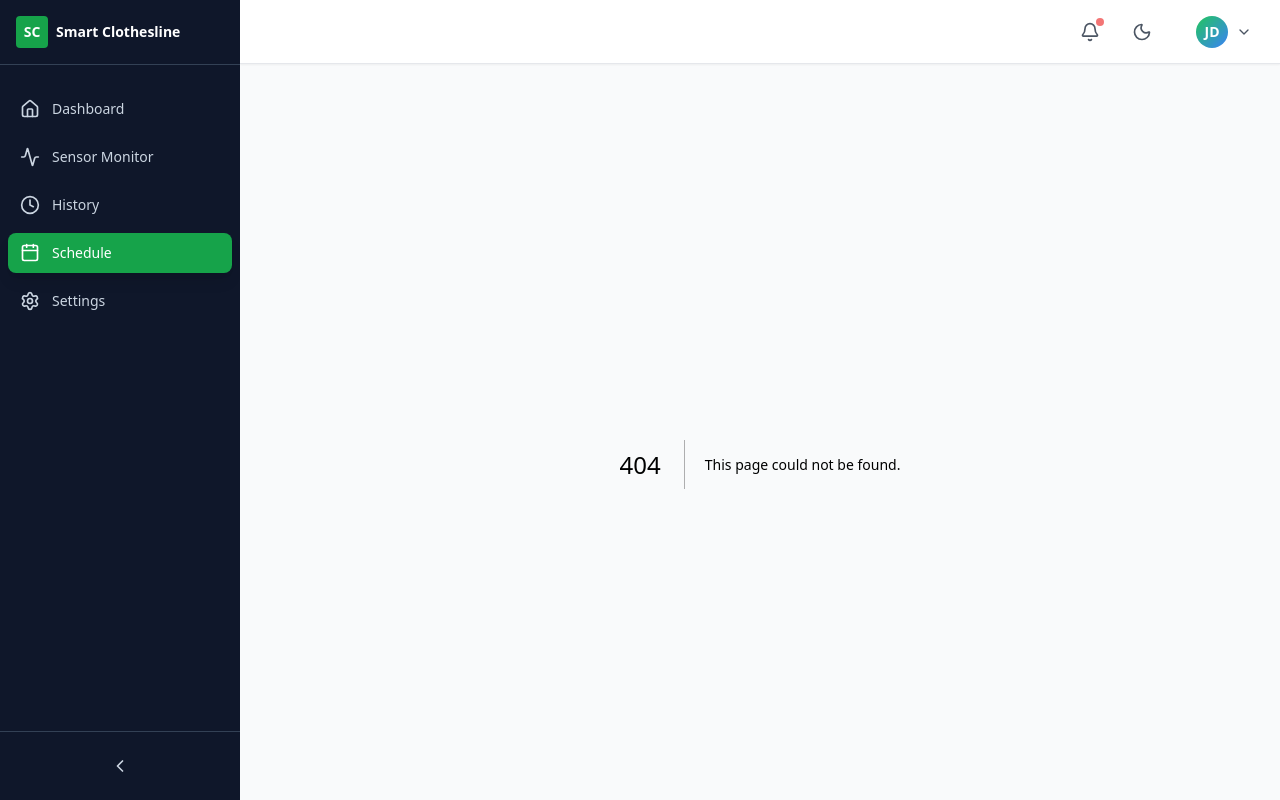
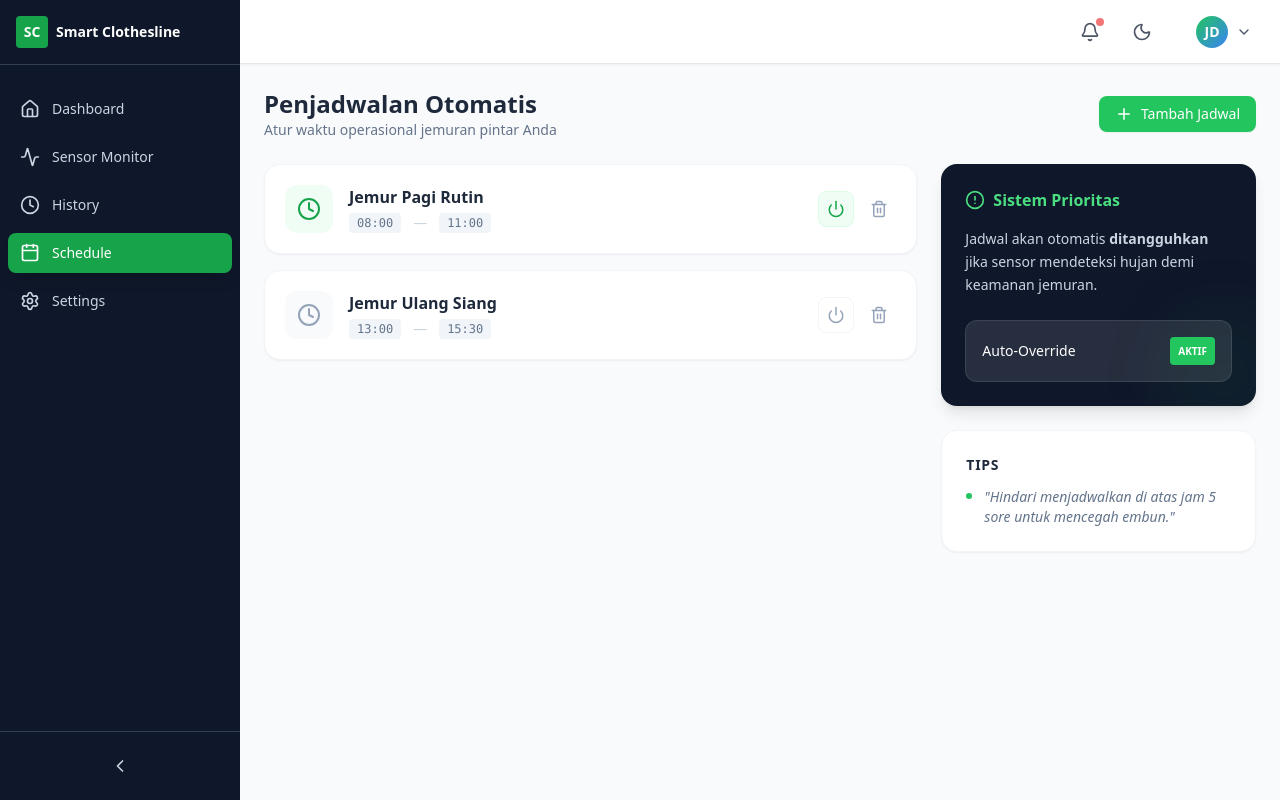
Before and after one commit to afadlih/smart-clothesline-iot-system, a Next.js app: page /schedule in a window 1280 px wide. Before the commit this address had no page. Built offline with nearby package versions, Linux system fonts and the light colour scheme.

Commit message:
feat: add screen schedule

```diff
--- /dev/null
+++ b/src/app/schedule/page.tsx
@@ -0,0 +1,6 @@
+// Impor komponen dari folder features
+import ScheduleScreen from "@/features/schedule/screen";
+
+export default function Page() {
+  return <ScheduleScreen />;
+}
--- /dev/null
+++ b/src/features/schedule/screen.tsx
@@ -0,0 +1,107 @@
+import React from 'react';
+import { Calendar, Clock, Plus, Trash2, Power, AlertCircle } from 'lucide-react';
+
+// Jika nanti pakai data real, ini bisa dipindah ke types.ts
+interface ScheduleItem {
+  id: number;
+  name: string;
+  timeOpen: string;
+  timeClose: string;
+  isActive: boolean;
+}
+
+export default function SchedulePage() {
+  const schedules: ScheduleItem[] = [
+    { id: 1, name: 'Jemur Pagi Rutin', timeOpen: '08:00', timeClose: '11:00', isActive: true },
+    { id: 2, name: 'Jemur Ulang Siang', timeOpen: '13:00', timeClose: '15:30', isActive: false },
+  ];
+
+  return (
+    <div className="flex flex-col gap-6 p-6">
+      {/* Header Section */}
+      <div className="flex justify-between items-center">
+        <div>
+          <h1 className="text-2xl font-bold text-slate-800">Penjadwalan Otomatis</h1>
+          <p className="text-slate-500 text-sm">Atur waktu operasional jemuran pintar Anda</p>
+        </div>
+        <button className="flex items-center gap-2 bg-[#22C55E] hover:bg-green-700 text-white px-4 py-2 rounded-lg text-sm font-medium transition-all shadow-sm">
+          <Plus size={18} /> Tambah Jadwal
+        </button>
+      </div>
+
+      <div className="grid grid-cols-1 lg:grid-cols-3 gap-6">
+        {/* Main Schedule List */}
+        <div className="lg:col-span-2 space-y-4">
+          {schedules.map((schedule) => (
+            <div
+              key={schedule.id}
+              className="bg-white p-5 rounded-2xl border border-slate-100 shadow-sm flex items-center justify-between group hover:border-green-200 transition-all"
+            >
+              <div className="flex items-center gap-4">
+                <div className={`p-3 rounded-xl ${schedule.isActive ? 'bg-green-50 text-green-600' : 'bg-slate-50 text-slate-400'}`}>
+                  <Clock size={24} />
+                </div>
+                <div>
+                  <h3 className="font-bold text-slate-800">{schedule.name}</h3>
+                  <div className="flex items-center gap-3 mt-1 text-sm">
+                    <span className="text-slate-500 font-mono bg-slate-100 px-2 py-0.5 rounded text-xs">
+                      {schedule.timeOpen}
+                    </span>
+                    <span className="text-slate-300">—</span>
+                    <span className="text-slate-500 font-mono bg-slate-100 px-2 py-0.5 rounded text-xs">
+                      {schedule.timeClose}
+                    </span>
+                  </div>
+                </div>
+              </div>
+
+              <div className="flex items-center gap-2">
+                <button className={`p-2 rounded-lg border transition-colors ${schedule.isActive ? 'text-green-600 bg-green-50 border-green-100' : 'text-slate-400 border-slate-100'}`}>
+                  <Power size={18} />
+                </button>
+                <button className="p-2 rounded-lg text-slate-400 hover:text-red-500 hover:bg-red-50 transition-all">
+                  <Trash2 size={18} />
+                </button>
+              </div>
+            </div>
+          ))}
+        </div>
+
+        {/* Sidebar Info / Control Panel */}
+        <div className="space-y-6">
+          {/* Smart Logic Card */}
+          <div className="bg-[#0F172A] text-white p-6 rounded-2xl shadow-lg relative overflow-hidden">
+            <div className="relative z-10">
+              <div className="flex items-center gap-2 text-green-400 mb-4">
+                <AlertCircle size={20} />
+                <h3 className="font-semibold">Sistem Prioritas</h3>
+              </div>
+              <p className="text-sm text-slate-300 leading-relaxed mb-6">
+                Jadwal akan otomatis <strong>ditangguhkan</strong> jika sensor mendeteksi hujan demi keamanan jemuran.
+              </p>
+              <div className="bg-white/10 p-4 rounded-xl border border-white/10">
+                <div className="flex justify-between items-center text-sm">
+                  <span>Auto-Override</span>
+                  <span className="bg-green-500 text-[10px] px-2 py-1 rounded font-bold">AKTIF</span>
+                </div>
+              </div>
+            </div>
+            {/* Dekorasi elemen abstrak biar menarik */}
+            <div className="absolute -right-4 -bottom-4 w-24 h-24 bg-green-500/10 rounded-full blur-2xl"></div>
+          </div>
+
+          {/* Guide Card */}
+          <div className="bg-white p-6 rounded-2xl border border-slate-100 shadow-sm">
+            <h3 className="font-bold text-slate-800 mb-3 text-sm uppercase tracking-wider">Tips</h3>
+            <div className="space-y-3">
+              <div className="flex gap-3">
+                <div className="w-1.5 h-1.5 rounded-full bg-green-500 mt-1.5 shrink-0"></div>
+                <p className="text-sm text-slate-500 italic">"Hindari menjadwalkan di atas jam 5 sore untuk mencegah embun."</p>
+              </div>
+            </div>
+          </div>
+        </div>
+      </div>
+    </div>
+  );
+}
```
Also changed, not shown: 1 other file (tests, documents, lock files or other folders).
